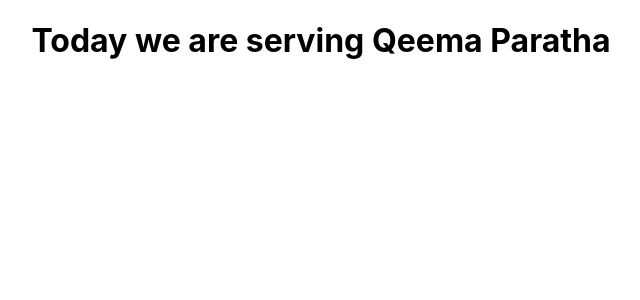
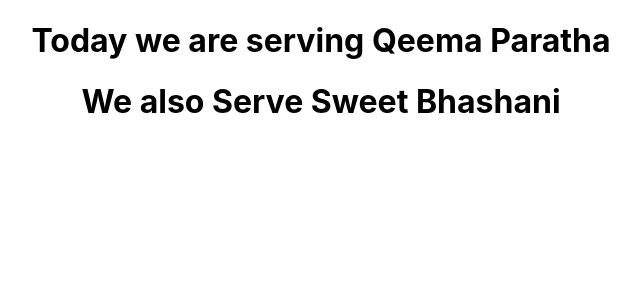
Before and after one commit to smsqadri/BC-Assignment-03, a React (Create React App) app: page / in a window 1280 px wide. Shown: the top 300 px of the page, without its empty margins (319-959 px from the left). Built offline with nearby package versions, Linux system fonts and the light colour scheme.

Commit message:
Sweet Added

```diff
--- a/src/App.js
+++ b/src/App.js
@@ -5,7 +5,7 @@ import './App.css';
 function App() {
   return (
     <div className="App">
-      <Breakfast DishName="Qeema Paratha"/>
+      <Breakfast DishName="Qeema Paratha" Sweet="Bhashani"/>
       </div>
   );
 }
--- a/src/Breakfast.js
+++ b/src/Breakfast.js
@@ -4,6 +4,7 @@ function Breakfast (props){
     return (
         <div>
             <h1>Today we are serving {props.DishName}</h1>
+            <h1>We also Serve Sweet {props.Sweet}</h1>
 
         </div>
     )
```
